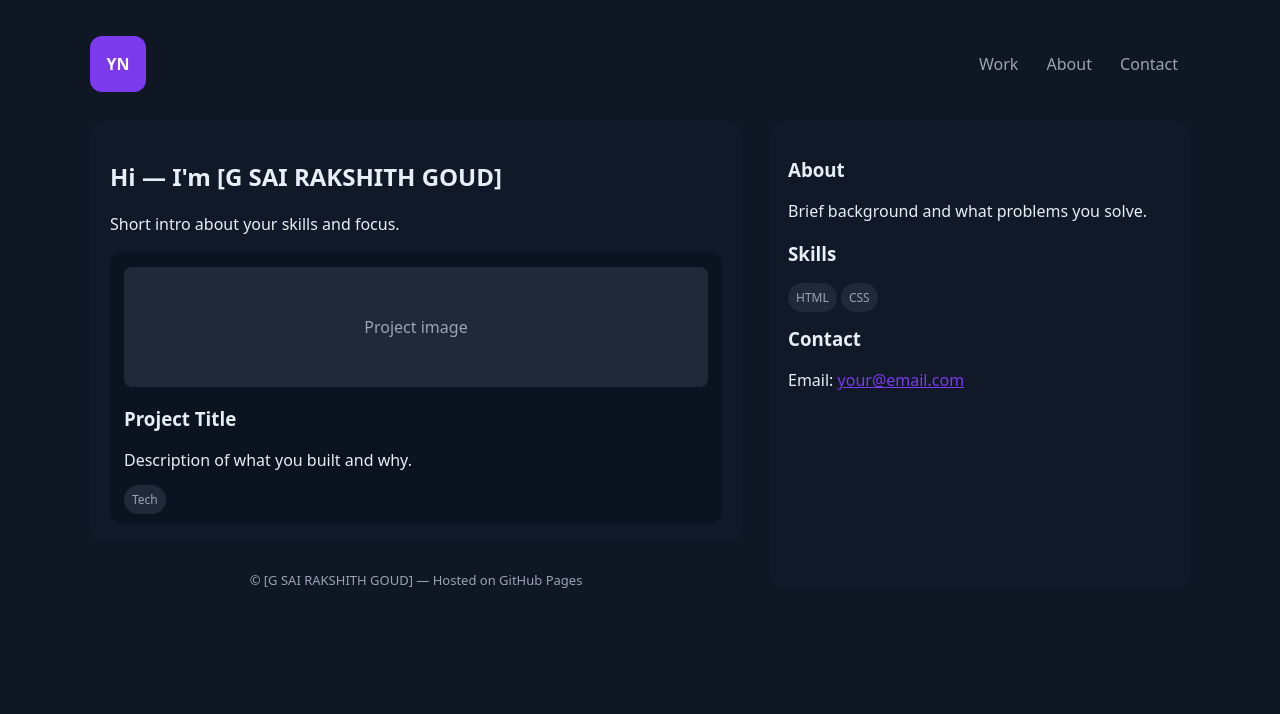
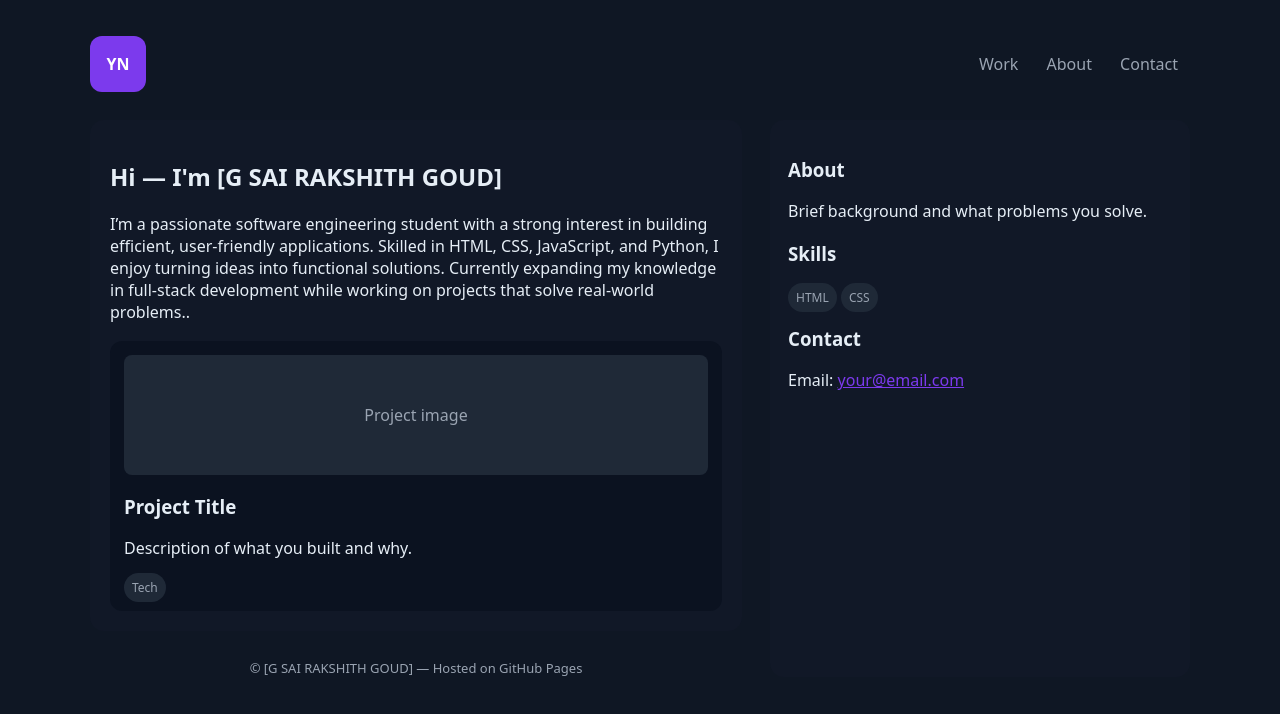
Before and after one commit to rakshithgoud556/rakshithgoud556.github.io, a plain HTML site: page index.html in a window 1280 px wide. Drawn offline with Linux system fonts and the light colour scheme.

Commit message:
Update index.html

```diff
--- a/index.html
+++ b/index.html
@@ -54,7 +54,7 @@ Customize:
 <section>
   <div class="hero">
     <h2>Hi — I'm [G SAI RAKSHITH GOUD]</h2>
-    <p>Short intro about your skills and focus.</p>
+    <p>I’m a passionate software engineering student with a strong interest in building efficient, user-friendly applications. Skilled in HTML, CSS, JavaScript, and Python, I enjoy turning ideas into functional solutions. Currently expanding my knowledge in full-stack development while working on projects that solve real-world problems..</p>
     <div id="projects" class="projects">
       <article class="card">
         <div class="thumb">Project image</div>
```
